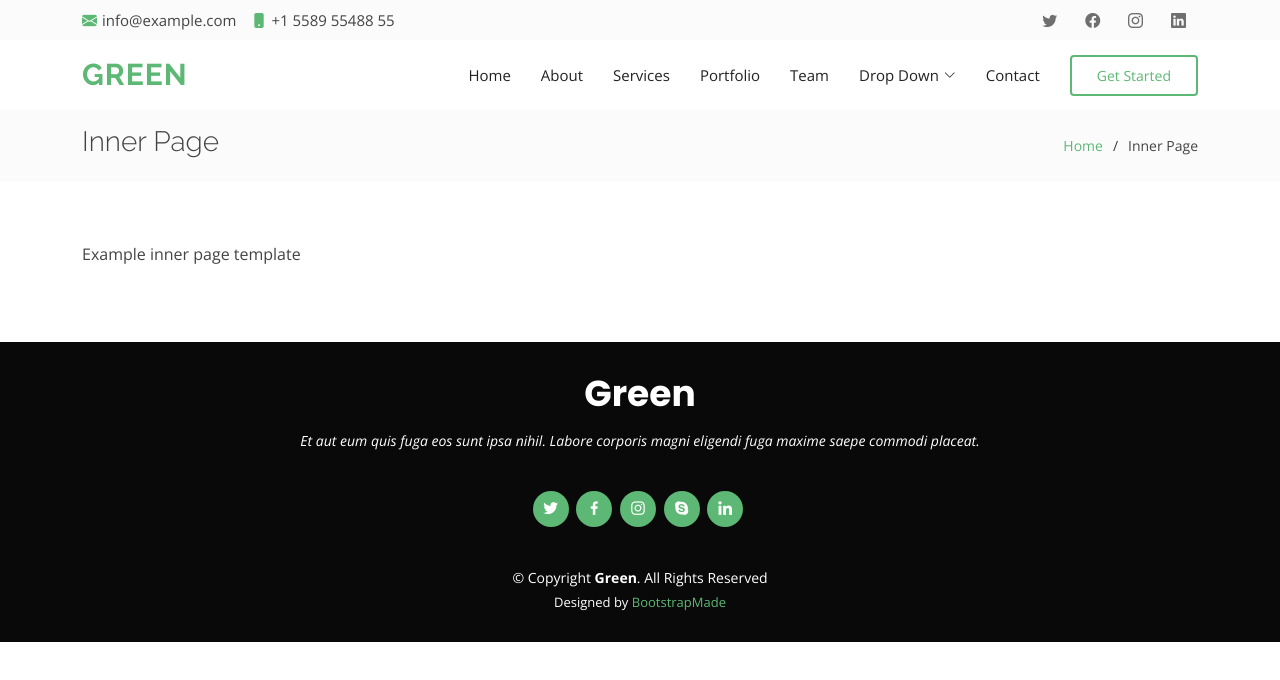
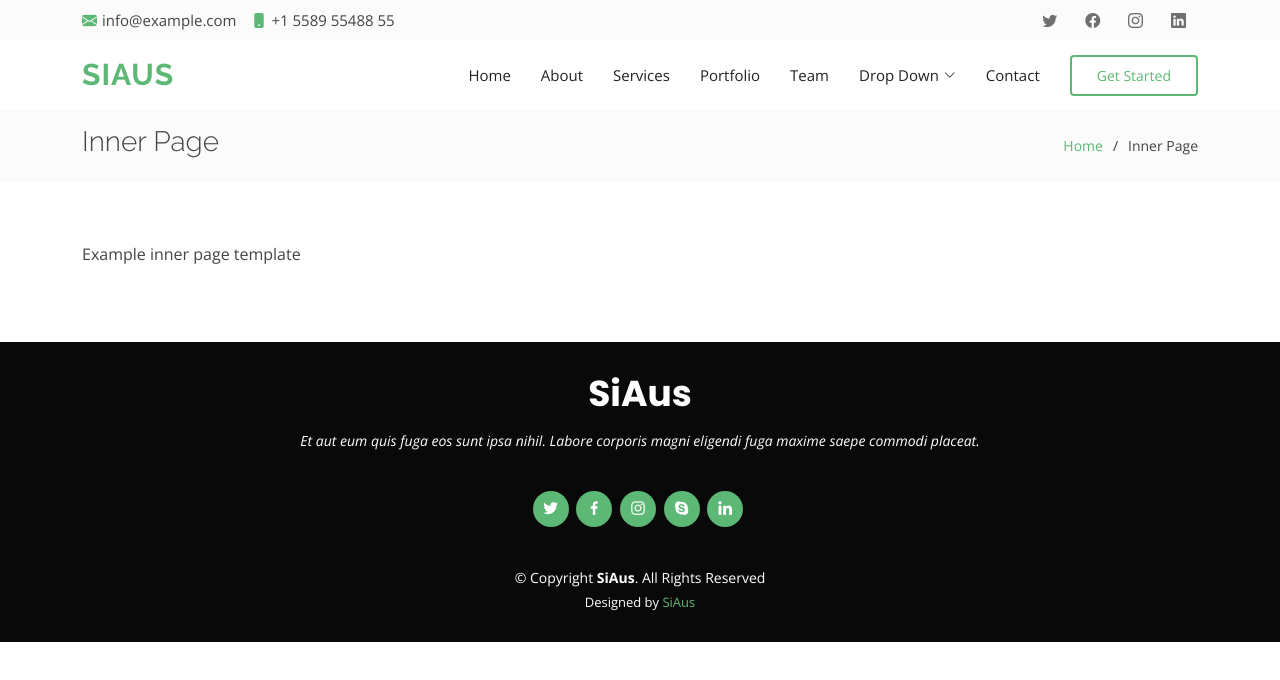
Before and after one commit to AdarshK33/Test_-Deloitte, a website: page public/inner-page.html in a window 1280 px wide. Drawn offline with nearby package versions, Linux system fonts and the light colour scheme.

Commit message:
logo text changes

```diff
--- a/public/assets/css/style.css
+++ b/public/assets/css/style.css
@@ -1,8 +1,5 @@
 /**
-* Template Name: Green - v4.10.0
-* Template URL: https://bootstrapmade.com/green-free-one-page-bootstrap-template/
-* Author: BootstrapMade.com
-* License: https://bootstrapmade.com/license/
+* Template Name: SiAus -
 */
 
 /*--------------------------------------------------------------
--- a/public/assets/js/main.js
+++ b/public/assets/js/main.js
@@ -1,8 +1,5 @@
 /**
-* Template Name: Green - v4.10.0
-* Template URL: https://bootstrapmade.com/green-free-one-page-bootstrap-template/
-* Author: BootstrapMade.com
-* License: https://bootstrapmade.com/license/
+* Template Name: SiAus -
 */
 (function() {
   "use strict";
--- a/public/inner-page.html
+++ b/public/inner-page.html
@@ -5,7 +5,7 @@
   <meta charset="utf-8">
   <meta content="width=device-width, initial-scale=1.0" name="viewport">
 
-  <title>Inner Page - Green Bootstrap Template</title>
+  <title>SiAus</title>
   <meta content="" name="description">
   <meta content="" name="keywords">
 
@@ -27,12 +27,6 @@
   <!-- Template Main CSS File -->
   <link href="assets/css/style.css" rel="stylesheet">
 
-  <!-- =======================================================
-  * Template Name: Green - v4.10.0
-  * Template URL: https://bootstrapmade.com/green-free-one-page-bootstrap-template/
-  * Author: BootstrapMade.com
-  * License: https://bootstrapmade.com/license/
-  ======================================================== -->
 </head>
 
 <body>
@@ -57,7 +51,7 @@
   <header id="header" class="d-flex align-items-center">
     <div class="container d-flex align-items-center">
 
-      <h1 class="logo me-auto"><a href="index.html">Green</a></h1>
+      <h1 class="logo me-auto"><a href="index.html">SiAus</a></h1>
       <!-- Uncomment below if you prefer to use an image logo -->
       <!-- <a href="index.html" class="logo me-auto"><img src="assets/img/logo.png" alt="" class="img-fluid"></a>-->
 
@@ -124,7 +118,7 @@
   <!-- ======= Footer ======= -->
   <footer id="footer">
     <div class="container">
-      <h3>Green</h3>
+      <h3>SiAus</h3>
       <p>Et aut eum quis fuga eos sunt ipsa nihil. Labore corporis magni eligendi fuga maxime saepe commodi placeat.</p>
       <div class="social-links">
         <a href="#" class="twitter"><i class="bx bxl-twitter"></i></a>
@@ -134,14 +128,12 @@
         <a href="#" class="linkedin"><i class="bx bxl-linkedin"></i></a>
       </div>
       <div class="copyright">
-        &copy; Copyright <strong><span>Green</span></strong>. All Rights Reserved
+        &copy; Copyright <strong><span>SiAus</span></strong>. All Rights Reserved
       </div>
       <div class="credits">
         <!-- All the links in the footer should remain intact. -->
         <!-- You can delete the links only if you purchased the pro version. -->
-        <!-- Licensing information: https://bootstrapmade.com/license/ -->
-        <!-- Purchase the pro version with working PHP/AJAX contact form: https://bootstrapmade.com/green-free-one-page-bootstrap-template/ -->
-        Designed by <a href="https://bootstrapmade.com/">BootstrapMade</a>
+             Designed by <a href="#">SiAus</a>
       </div>
     </div>
   </footer><!-- End Footer -->
```
Also changed, not shown: public/index.html (+6 -16 lines), public/portfolio-details.html (+6 -13 lines), public/Readme.txt.
